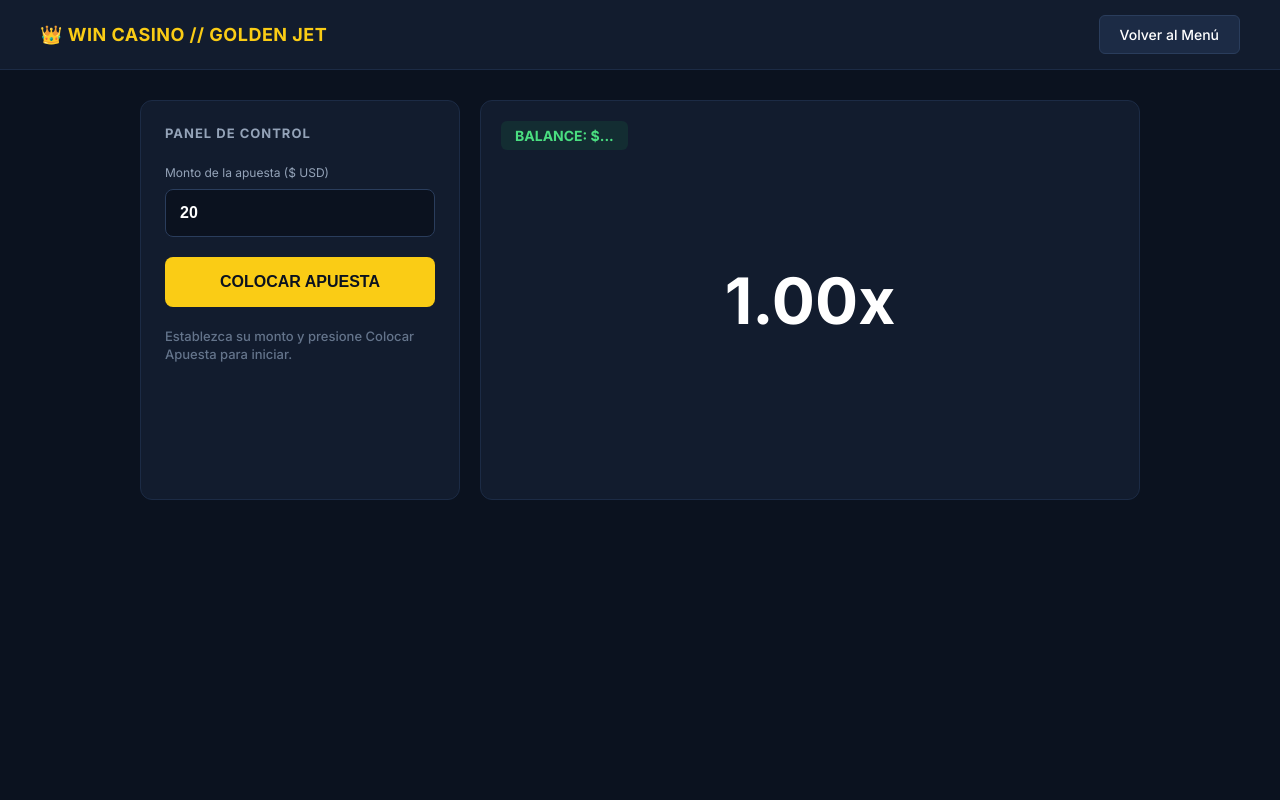
After one commit to majojag23/cyber-casino-django, a Django app: template royal_casino/usuarios/templates/usuarios/golden_jet.html in a window 1280 px wide. The commit adds this page. Run offline with Django 5.2, Linux system fonts and the light colour scheme; the template is opened without the code that fills it, so the values that code supplies are empty.

Commit message:
Navigation: Colocada tarjeta de Golden Jet dentro de games-grid en lobby

```diff
--- a/royal_casino/royal_casino/urls.py
+++ b/royal_casino/royal_casino/urls.py
@@ -23,6 +23,10 @@ urlpatterns = [
     # Cyber Rolett y Slots
     path('api/ruleta/girar/', views.girar_ruleta_api, name='girar_ruleta_api_route'),
     path('api/slot/jugar/', views.jugar_slot_api, name='jugar_slot_api_route'),
+
+    # golden jet
+    path('juego/golden-jet/', views.golden_jet_vista, name='golden_jet_juego'),
+    path('api/golden-jet/accion/', views.jugar_golden_jet_api, name='golden_jet_api_accion'),
 ]
 
 if settings.DEBUG:
--- /dev/null
+++ b/royal_casino/usuarios/templates/usuarios/golden_jet.html
@@ -0,0 +1,267 @@
+{% load static %}
+<!DOCTYPE html>
+<html lang="es">
+<head>
+    <meta charset="UTF-8">
+    <meta name="viewport" content="width=device-width, initial-scale=1.0">
+    <title>Golden Jet // Win Casino Premium</title>
+    <link href="https://fonts.googleapis.com/css2?family=Inter:wght@400;500;700&display=swap" rel="stylesheet">
+    <style>
+        * { box-sizing: border-box; margin: 0; padding: 0; }
+        body {
+            background-color: #0b121f;
+            color: #ffffff;
+            font-family: 'Inter', sans-serif;
+            display: flex;
+            flex-direction: column;
+            min-height: 100vh;
+        }
+        header {
+            width: 100%;
+            background: #121c2e;
+            padding: 15px 40px;
+            border-bottom: 1px solid #1c2b45;
+            display: flex;
+            justify-content: space-between;
+            align-items: center;
+        }
+        .brand-title {
+            font-size: 18px;
+            font-weight: 700;
+            color: #facc15;
+            letter-spacing: 0.5px;
+        }
+        .btn-lobby {
+            color: #ffffff;
+            text-decoration: none;
+            font-weight: 500;
+            font-size: 14px;
+            background: #1c2b45;
+            padding: 10px 20px;
+            border-radius: 6px;
+            border: 1px solid #2a3d5c;
+        }
+        .main-layout {
+            max-width: 1000px;
+            width: 95%;
+            margin: 30px auto;
+            display: grid;
+            grid-template-columns: 320px 1fr;
+            gap: 20px;
+        }
+        .bet-panel {
+            background: #121c2e;
+            border-radius: 12px;
+            padding: 24px;
+            border: 1px solid #1c2b45;
+            display: flex;
+            flex-direction: column;
+            gap: 20px;
+        }
+        .panel-title {
+            font-size: 13px;
+            font-weight: 700;
+            color: #94a3b8;
+            text-transform: uppercase;
+            letter-spacing: 1px;
+        }
+        .casino-input {
+            background: #0b121f;
+            border: 1px solid #2a3d5c;
+            color: #ffffff;
+            padding: 14px;
+            border-radius: 8px;
+            font-size: 16px;
+            font-weight: 600;
+            outline: none;
+            width: 100%;
+            margin-top: 8px;
+        }
+        .btn-main-action {
+            width: 100%;
+            background: #facc15;
+            color: #0b121f;
+            border: none;
+            padding: 16px;
+            font-size: 16px;
+            font-weight: 700;
+            border-radius: 8px;
+            cursor: pointer;
+            text-transform: uppercase;
+            transition: background 0.2s;
+        }
+        .btn-main-action:hover:not(:disabled) { background: #fde047; }
+        .btn-main-action.btn-cashout {
+            background: #22c55e;
+            color: #ffffff;
+        }
+        .btn-main-action.btn-cashout:hover { background: #4ade80; }
+        .display-panel {
+            background: #121c2e;
+            border-radius: 12px;
+            border: 1px solid #1c2b45;
+            position: relative;
+            overflow: hidden;
+            display: flex;
+            justify-content: center;
+            align-items: center;
+            min-height: 400px;
+        }
+        .multiplier-val {
+            font-size: 64px;
+            font-weight: 700;
+            color: #ffffff;
+            z-index: 10;
+        }
+        .jet-container {
+            position: absolute;
+            bottom: 10%;
+            left: 10%;
+            font-size: 48px;
+            z-index: 5;
+            display: none;
+            transition: all 0.1s linear;
+        }
+        .hud-wallet {
+            position: absolute;
+            top: 20px;
+            left: 20px;
+            font-size: 14px;
+            font-weight: 600;
+            color: #4ade80;
+            background: rgba(34, 197, 94, 0.1);
+            padding: 6px 14px;
+            border-radius: 6px;
+        }
+        #status-msg {
+            font-size: 13px;
+            color: #64748b;
+            font-weight: 500;
+            line-height: 1.4;
+        }
+    </style>
+</head>
+<body>
+
+    <header>
+        <div class="brand-title">👑 WIN CASINO // GOLDEN JET</div>
+        <a href="/" class="btn-lobby">Volver al Menú</a>
+    </header>
+
+    <div class="main-layout">
+        <div class="bet-panel">
+            <div class="panel-title">Panel de Control</div>
+            <div>
+                <label style="font-size:12px; color:#94a3b8;">Monto de la apuesta ($ USD)</label>
+                <input type="number" id="apuestaInput" class="casino-input" value="20" min="10">
+            </div>
+            <button id="actionBtn" class="btn-main-action" onclick="manejarVueloJet()">Colocar Apuesta</button>
+            <div id="status-msg">Establezca su monto y presione Colocar Apuesta para iniciar.</div>
+        </div>
+
+        <div class="display-panel">
+            <div id="wallet-display" class="hud-wallet">BALANCE: $...</div>
+            <div id="multiplicador-texto" class="multiplier-val">1.00x</div>
+            <div id="jet" class="jet-container">🛩️</div>
+        </div>
+    </div>
+
+    <script>
+        let saldoActual = 0.00;
+        let estaJugando = false;
+        let multiplicadorActual = 1.00;
+        let bucleVuelo;
+
+        fetch('/api/saldo/')
+            .then(r => r.json())
+            .then(d => {
+                saldoActual = parseFloat(d.creditos);
+                document.getElementById('wallet-display').innerText = `BALANCE: $${saldoActual.toFixed(2)}`;
+            });
+
+        function manejarVueloJet() {
+            if (!estaJugando) {
+                let apuestaVal = parseFloat(document.getElementById('apuestaInput').value);
+                if (isNaN(apuestaVal) || apuestaVal < 10) { alert("Apuesta mínima: $10 USD"); return; }
+
+                document.getElementById('apuestaInput').disabled = true;
+
+                fetch('/api/golden-jet/accion/', {
+                    method: 'POST',
+                    headers: { 'Content-Type': 'application/json' },
+                    body: JSON.stringify({ accion: 'APOSTAR', apuesta: apuestaVal })
+                })
+                .then(r => r.json())
+                .then(data => {
+                    if (data.error) {
+                        alert(data.error);
+                        document.getElementById('apuestaInput').disabled = false;
+                        return;
+                    }
+
+                    saldoActual = parseFloat(data.nuevo_saldo);
+                    document.getElementById('wallet-display').innerText = `BALANCE: $${saldoActual.toFixed(2)}`;
+
+                    estaJugando = true;
+                    multiplicadorActual = 1.00;
+                    document.getElementById('jet').style.display = "block";
+                    document.getElementById('multiplicador-texto').style.color = "#ffffff";
+                    document.getElementById('actionBtn').innerText = "Cobrar: $0.00";
+                    document.getElementById('actionBtn').className = "btn-main-action btn-cashout";
+                    document.getElementById('status-msg').innerText = "El Jet está en vuelo. Retire su apuesta antes de que desaparezca.";
+
+                    let inicio = performance.now();
+                    bucleVuelo = setInterval(() => {
+                        let transcurrido = (performance.now() - inicio) / 1000;
+                        multiplicadorActual = parseFloat((1.00 + Math.pow(transcurrido, 1.35) * 0.4).toFixed(2));
+
+                        document.getElementById('multiplicador-texto').innerText = `${multiplicadorActual.toFixed(2)}x`;
+
+                        let posX = Math.min(10 + (multiplicadorActual - 1) * 15, 75);
+                        let posY = Math.min(10 + (multiplicadorActual - 1) * 12, 65);
+                        document.getElementById('jet').style.left = `${posX}%`;
+                        document.getElementById('jet').style.bottom = `${posY}%`;
+
+                        let estimado = Math.floor(apuestaVal * multiplicadorActual);
+                        document.getElementById('actionBtn').innerText = `Cobrar: $${estimado}.00`;
+                    }, 80);
+                });
+            } else {
+                clearInterval(bucleVuelo);
+                ejecutarCobroReal();
+            }
+        }
+
+        function ejecutarCobroReal() {
+            fetch('/api/golden-jet/accion/', {
+                method: 'POST',
+                headers: { 'Content-Type': 'application/json' },
+                body: JSON.stringify({ accion: 'COBRAR', multiplicador: multiplicadorActual })
+            })
+            .then(r => r.json())
+            .then(data => {
+                saldoActual = parseFloat(data.nuevo_saldo);
+
+                if (data.busted) {
+                    document.getElementById('jet').style.display = "none";
+                    document.getElementById('multiplicador-texto').innerText = "SE FUE";
+                    document.getElementById('multiplicador-texto').style.color = "#ef4444";
+                    document.getElementById('status-msg').innerText = "El Jet desapareció entre las nubes. Apuesta perdida.";
+                } else {
+                    document.getElementById('status-msg').innerText = `¡Cobro exitoso! Recibiste +$${data.ganancia}.00 USD.`;
+                }
+                resetearInterfazJet();
+            });
+        }
+
+        function resetearInterfazJet() {
+            estaJugando = false;
+            clearInterval(bucleVuelo);
+            document.getElementById('apuestaInput').disabled = false;
+            document.getElementById('actionBtn').innerText = "Colocar Apuesta";
+            document.getElementById('actionBtn').className = "btn-main-action";
+            document.getElementById('wallet-display').innerText = `BALANCE: $${saldoActual.toFixed(2)}`;
+        }
+    </script>
+</body>
+</html>
```
Also changed, not shown: royal_casino/usuarios/templates/usuarios/lobby.html (+17 -0 lines), royal_casino/usuarios/views.py (+89 -0 lines).
